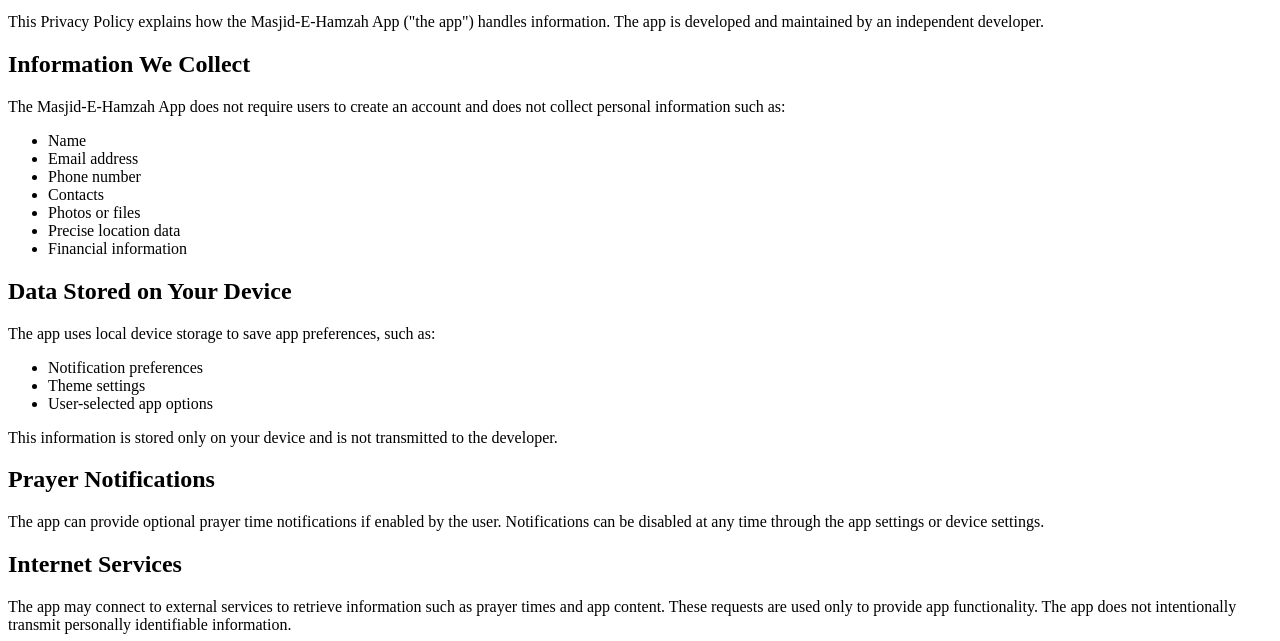
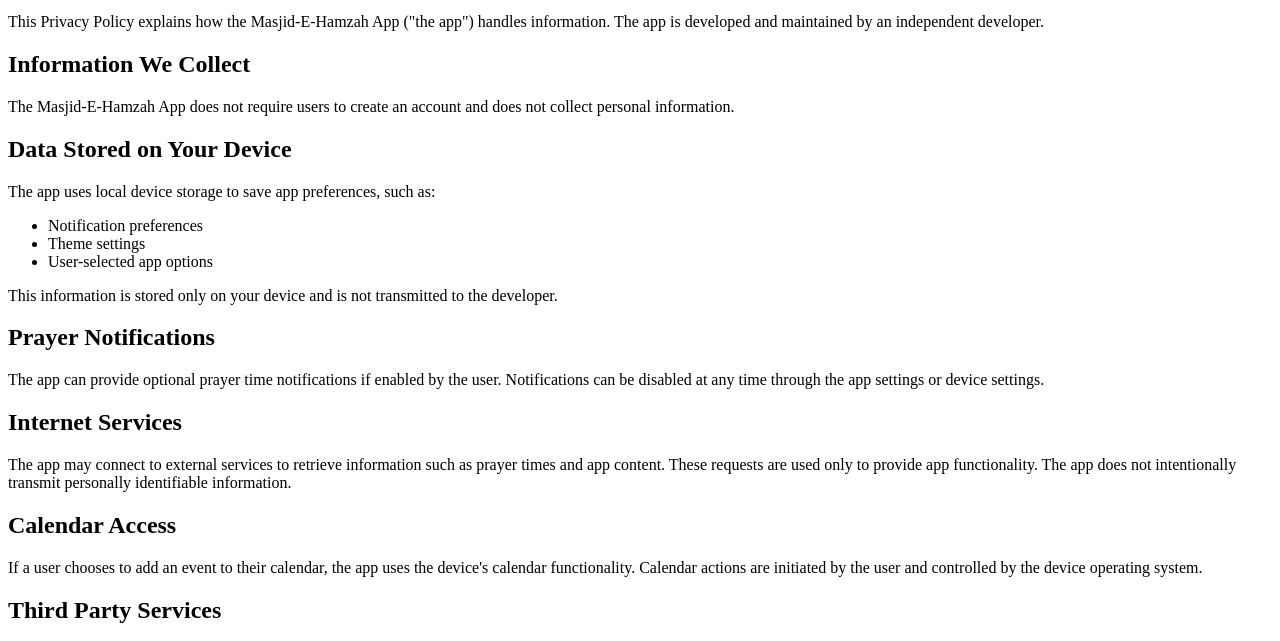
Before and after one commit to ihmasjidapps/mosque-app-privacy-policy, a plain HTML site: page index.html in a window 1280 px wide. Shown: the part 101-742 px from the top of the page. Drawn offline with Linux system fonts and the light colour scheme.

Commit message:
Update index.html

```diff
--- a/index.html
+++ b/index.html
@@ -21,18 +21,8 @@
 
 <p>
 The Masjid-E-Hamzah App does not require users to create an account and does not collect
-personal information such as:
+personal information.
 </p>
-
-<ul>
-<li>Name</li>
-<li>Email address</li>
-<li>Phone number</li>
-<li>Contacts</li>
-<li>Photos or files</li>
-<li>Precise location data</li>
-<li>Financial information</li>
-</ul>
 
 <h2>Data Stored on Your Device</h2>
 
```
